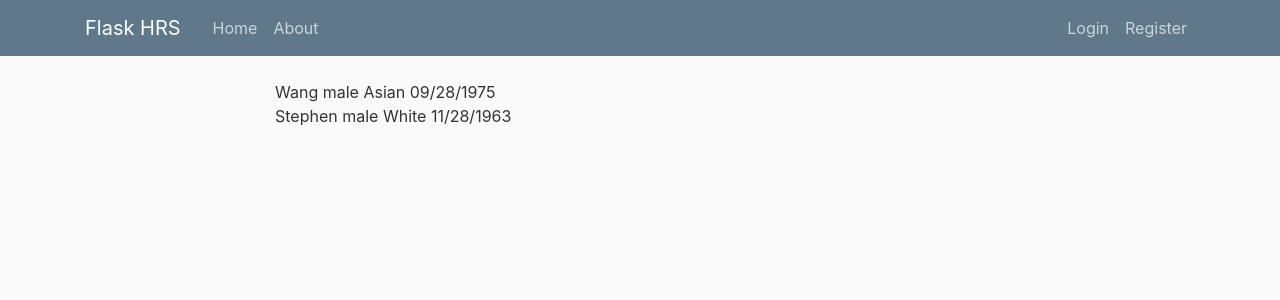
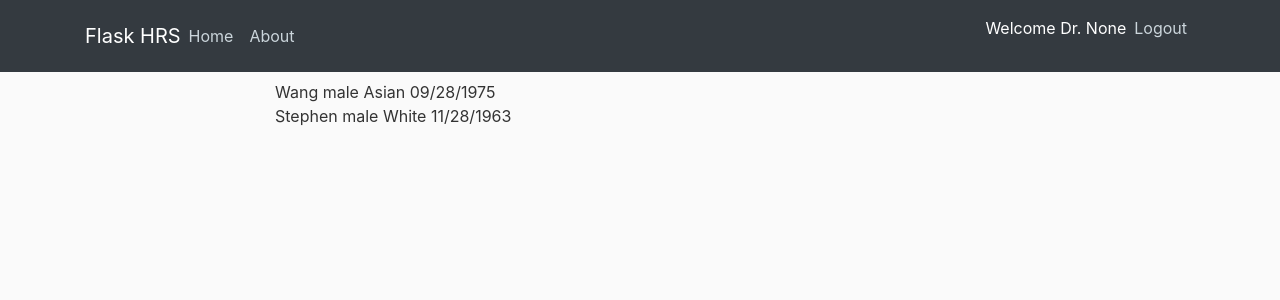
Before and after one commit to Zhiguo-Uconn/flaskhrs, a Flask app: page / in a window 1280 px wide. Shown: the top 300 px of the page. Run offline with Flask 2, Linux system fonts and the light colour scheme; the visitor is signed in with stand-in values (Sample User, id 1); data comes from the database, SQL or seed files in the repository; some libraries are stand-ins or nearby versions.

Commit message:
User module is completed, possible new functions: update and delete user

```diff
--- a/flaskhrs/__init__.py
+++ b/flaskhrs/__init__.py
@@ -10,5 +10,6 @@ app.config['SQLALCHEMY_DATABASE_URI'] = 'sqlite:///site.db'
 db = SQLAlchemy(app)
 bcrypt = Bcrypt(app)
 login_manager = LoginManager(app)
-
+login_manager.login_view = 'login'
+login_manager.login_message_category = 'info'
 from flaskhrs import routes
--- a/flaskhrs/routes.py
+++ b/flaskhrs/routes.py
@@ -1,8 +1,8 @@
-from flask import render_template, url_for, flash, redirect
+from flask import render_template, url_for, flash, redirect, request
 from flaskhrs.forms import RegistrationForm, LoginForm
 from flaskhrs.models import User, Doctor, Patient
 from flaskhrs import app, bcrypt, db
-from flask_login import login_user, current_user
+from flask_login import login_user, current_user, logout_user, login_required
 
 
 clients = [
@@ -39,7 +39,8 @@ def register():
     form = RegistrationForm()
     if form.validate_on_submit():
         hashed_password = bcrypt.generate_password_hash(form.password.data).decode('utf-8')
-        user = User(role=form.role.data, email=form.email.data, password=hashed_password)
+        user = User(role=form.role.data, display_name=form.username.data,
+                    email=form.email.data, password=hashed_password)
         db.session.add(user)
         db.session.commit()
         flash(f'Account created for {form.username.data}! You are now able to login.', 'success')
@@ -56,8 +57,20 @@ def login():
         user = User.query.filter_by(email=form.email.data).first()
         if user and bcrypt.check_password_hash(user.password, form.password.data):
             login_user(user, remember=form.remember.data)
-            flash('You have been logged in!', 'success')
-            return redirect(url_for('home'))
+            next_page = request.args.get('next')
+            return redirect(next_page) if next_page else redirect(url_for('home'))
         else:
             flash('Login Unsuccessful. Please check username and password', 'danger')
     return render_template('login.html', title='Login', form=form)
+
+
+@app.route('/logout')
+def logout():
+    logout_user()
+    return redirect(url_for('login'))
+
+
+@app.route("/account")
+@login_required
+def account():
+    return render_template('account.html', title='Account')
--- /dev/null
+++ b/flaskhrs/templates/account.html
@@ -0,0 +1,4 @@
+{% extends "layout1.html" %}
+{% block content %}
+    <h1>{{ current_user.display_name }}</h1>
+{% endblock content %}
--- a/flaskhrs/templates/layout1.html
+++ b/flaskhrs/templates/layout1.html
@@ -14,10 +14,11 @@
 </head>
 <body>
 <header class="site-header">
-      <nav class="navbar navbar-expand-md navbar-dark bg-steel fixed-top">
-        <div class="container">
-          <a class="navbar-brand mr-4" href="/">Flask HRS</a>
-          <button class="navbar-toggler" type="button" data-toggle="collapse" data-target="#navbarToggle" aria-controls="navbarToggle" aria-expanded="false" aria-label="Toggle navigation">
+    <nav class="navbar navbar-expand-xl navbar-dark bg-dark fixed-top">
+        <div class="container-xl">
+            <a class="navbar-brand mr-auto" href="/">Flask HRS</a>
+            <button class="navbar-toggler" type="button" data-toggle="collapse" data-target="#navbarToggle"
+                    aria-controls="navbarToggle" aria-expanded="false" aria-label="Toggle navigation">
                 <span class="navbar-toggler-icon"></span>
             </button>
             <div class="collapse navbar-collapse" id="navbarToggle">
@@ -27,8 +28,15 @@
                 </div>
                 <!-- Navbar Right Side -->
                 <div class="navbar-nav">
+                    {% if current_user.is_authenticated %}
+                        <li>
+                            <p class="navbar-text text-white"> Welcome Dr. {{ current_user.display_name }}</p>
+                        </li>
+                        <a class="nav-item nav-link" href="{{ url_for('logout') }}">Logout</a>
+                    {% else %}
                         <a class="nav-item nav-link" href="{{ url_for('login') }}">Login</a>
                         <a class="nav-item nav-link" href="{{ url_for('register') }}">Register</a>
+                    {% endif %}
                 </div>
             </div>
         </div>
```
Lines whose indentation alone changed are shown as unchanged.
